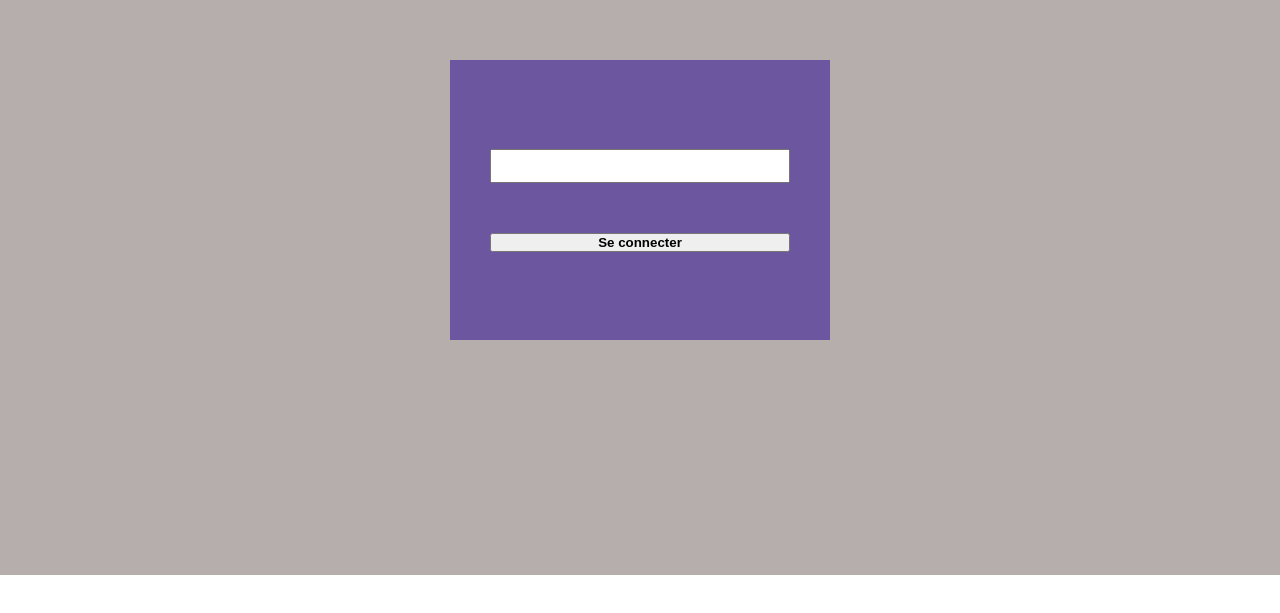
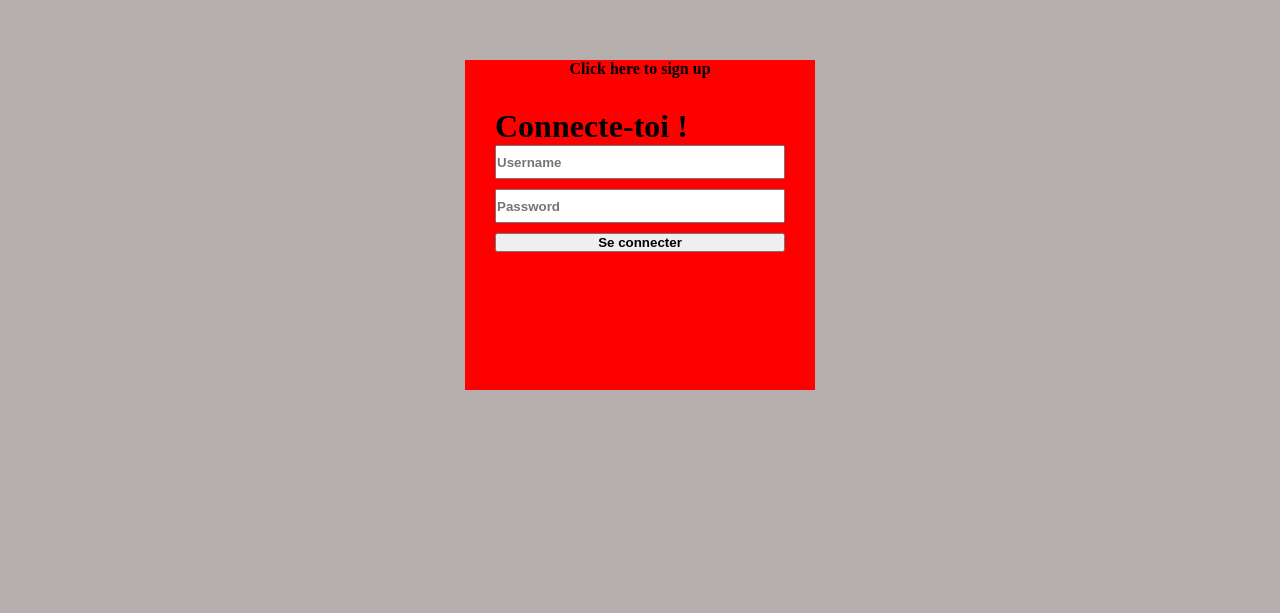
Before and after one commit to RithyaK/NextJSProject, a Next.js app: page /login in a window 1280 px wide. Shown: the part 175-788 px from the top of the page. Built offline with nearby package versions, Linux system fonts and the light colour scheme.

Commit message:
Sign in / sign up and refacto adminpage (create copy for listQuizzs)

```diff
--- a/components/pages/admin/MainAdmin.tsx
+++ b/components/pages/admin/MainAdmin.tsx
@@ -19,7 +19,9 @@ type MainAdminProps = {
 
 const MainAdmin = ({ listQuizzsData }: MainAdminProps) => {
   const { username } = useUsernameContext();
-  const [listQuizzs, setListQuizzs] = useState(listQuizzsData);
+  const [listQuizzs, setListQuizzs] = useState(
+    JSON.parse(JSON.stringify(listQuizzsData))
+  );
   const [themeChose, setThemeChose] = useState<Theme | undefined>();
 
   return (
--- a/components/pages/admin/MenuEditQuizz.tsx
+++ b/components/pages/admin/MenuEditQuizz.tsx
@@ -17,6 +17,7 @@ const MenuEditQuizz = ({
   setListQuizzs,
   themeChose,
   setThemeChose,
+  listQuizzsData,
 }: MenuEditQuizzProps) => {
   const [isMenuEditVisible, setIsMenuEditVisible] = useState(false);
   const [quizChose, setQuizChose] = useState<Chapter | undefined>();
@@ -26,6 +27,7 @@ const MenuEditQuizz = ({
     const themeChoseUpdated = listQuizzs.find(
       (theme) => theme.name === nameOfTheTheme
     );
+
     if (themeChose?.name !== themeChoseUpdated?.name) {
       setThemeChose(themeChoseUpdated);
       setQuizChose(undefined);
@@ -49,6 +51,7 @@ const MenuEditQuizz = ({
     const quizChoseUpdated = themeChose?.chapters.find(
       (chapter) => chapter.name === e.target.value
     );
+
     setQuizChose(quizChoseUpdated);
     setQuestions(quizChoseUpdated?.questions);
   }
--- /dev/null
+++ b/components/pages/login/SignInForm.tsx
@@ -0,0 +1,50 @@
+import { useUsernameContext } from "@/components/context/usernameContext";
+import { getUser } from "@/firestore/user";
+import { useRouter } from "next/router";
+import React, { useEffect, useState } from "react";
+import cookie from "js-cookie";
+const SignInForm = () => {
+  const router = useRouter();
+  const { setUsername } = useUsernameContext();
+  const [usernameTyped, setUsernameTyped] = useState("");
+  const [passwordTyped, setPasswordTyped] = useState("");
+  const [hasFailedToConnect, setHasFailedToConnect] = useState(false);
+
+  useEffect(() => {
+    setUsername(null);
+  }, []);
+
+  async function handleSubmitConnect(e: React.FormEvent<HTMLFormElement>) {
+    e.preventDefault();
+    if (await getUser(usernameTyped, passwordTyped)) {
+      setUsername(usernameTyped);
+      router.push(`menu/${usernameTyped}`);
+      cookie.set("username", usernameTyped, { expires: 1 / 24 });
+    } else {
+      setHasFailedToConnect(true);
+    }
+  }
+  return (
+    <form className="login" onSubmit={(e) => handleSubmitConnect(e)}>
+      <h1>Connecte-toi !</h1>
+      <input
+        type="text"
+        value={usernameTyped}
+        onChange={(e) => setUsernameTyped(e.target.value)}
+        placeholder="Username"
+        required
+      />
+      <input
+        type="password"
+        value={passwordTyped}
+        onChange={(e) => setPasswordTyped(e.target.value)}
+        placeholder="Password"
+        required
+      />
+      <button>Se connecter</button>
+      {hasFailedToConnect && <p>La connexion a échoué</p>}
+    </form>
+  );
+};
+
+export default SignInForm;
--- /dev/null
+++ b/components/pages/login/SignUpForm.tsx
@@ -0,0 +1,113 @@
+import { useUsernameContext } from "@/components/context/usernameContext";
+import {
+  createUser,
+  isEmailAlreadyExists,
+  isUserAlreadyExists,
+} from "@/firestore/user";
+import { useRouter } from "next/router";
+import React, { useState } from "react";
+import styled from "styled-components";
+import cookie from "js-cookie";
+const SignUpForm = () => {
+  const router = useRouter();
+  const { setUsername } = useUsernameContext();
+  const [usernameTyped, setUsernameTyped] = useState("");
+  const [passwordTyped, setPasswordTyped] = useState("");
+  const [confirmPasswordTyped, setConfirmPasswordTyped] = useState(false);
+  const [emailTyped, setEmailTyped] = useState("");
+  const [isEmailAlreadyExist, setIsEmailAlreadyExist] = useState(false);
+  const [isUsernameAlreadyExist, setIsUsernameAlreadyExist] = useState(false);
+  const [hasFailed, setHasFailed] = useState(false);
+  async function handleSubmitCreateAccount(
+    e: React.FormEvent<HTMLFormElement>
+  ) {
+    e.preventDefault();
+    if (
+      !isUsernameAlreadyExist &&
+      !isEmailAlreadyExist &&
+      confirmPasswordTyped
+    ) {
+      await createUser(usernameTyped, passwordTyped, emailTyped);
+      setUsername(usernameTyped);
+      router.push(`menu/${usernameTyped}`);
+      cookie.set("username", usernameTyped, { expires: 1 / 24 });
+    } else {
+      setHasFailed(true);
+    }
+  }
+
+  async function handleChangeEmail(e: React.ChangeEvent<HTMLInputElement>) {
+    setEmailTyped(e.target.value);
+    if (await isEmailAlreadyExists(e.target.value)) {
+      setIsEmailAlreadyExist(true);
+    } else {
+      setIsEmailAlreadyExist(false);
+    }
+  }
+  async function handleChangeUsername(e: React.ChangeEvent<HTMLInputElement>) {
+    setUsernameTyped(e.target.value);
+    if (await isUserAlreadyExists(e.target.value)) {
+      setIsUsernameAlreadyExist(true);
+    } else {
+      setIsUsernameAlreadyExist(false);
+    }
+  }
+  function handleCheckPassword(e: React.ChangeEvent<HTMLInputElement>) {
+    if (e.target.value === passwordTyped) {
+      setConfirmPasswordTyped(true);
+    } else {
+      setConfirmPasswordTyped(false);
+    }
+  }
+  return (
+    <FormStyled
+      className="login"
+      onSubmit={(e) => handleSubmitCreateAccount(e)}
+    >
+      <h1>Crée un compte !</h1>
+      <input
+        type="email"
+        value={emailTyped}
+        onChange={(e) => handleChangeEmail(e)}
+        placeholder="Email"
+        className={isEmailAlreadyExist ? "error" : ""}
+        required
+      />
+      <input
+        type="text"
+        value={usernameTyped}
+        onChange={(e) => handleChangeUsername(e)}
+        placeholder="Username"
+        className={isUsernameAlreadyExist ? "error" : ""}
+        required
+      />
+      <input
+        type="password"
+        value={passwordTyped}
+        onChange={(e) => setPasswordTyped(e.target.value)}
+        placeholder="Password"
+        required
+      />
+      <input
+        type="password"
+        onChange={(e) => handleCheckPassword(e)}
+        placeholder="Confirm password"
+        required
+        className={confirmPasswordTyped ? "" : "error"}
+      />
+      <button>Se connecter</button>
+      {hasFailed && <p>Failed !</p>}
+    </FormStyled>
+  );
+};
+
+export default SignUpForm;
+
+const FormStyled = styled.form`
+  .mailcontainer {
+    display: flex;
+  }
+  .error {
+    color: red;
+  }
+`;
--- a/firestore/user.tsx
+++ b/firestore/user.tsx
@@ -1,43 +1,21 @@
-import { average, doc, getDoc, setDoc, updateDoc } from "firebase/firestore";
+import { doc, getDoc, updateDoc } from "firebase/firestore";
 import { db } from "./firebase-config";
 
-// export const createUser = (idUser: string) => {
-//   const docRef = doc(db, "users", idUser);
-//   const data = {
-//     username: idUser,
-//     accountCreatedAt: new Date(),
-//     email: `${idUser}@hotmail.fr`,
-//     history: [],
-//     average: 0,
-//     totalCorrectAnswered: 0,
-//     totalQuestionAnswered: 0,
-
-//     // average : number ? 0 ??
-//   };
-//   setDoc(docRef, data);
-// };
-
-// export const getUser = async (idUser: string) => {
-//   const docRef = doc(db, "users", idUser);
-
-//   const docSnapshot = await getDoc(docRef);
-//   console.log("resultat", docSnapshot);
-
-//   if (docSnapshot.exists()) {
-//     const userReceived = docSnapshot.data();
-//     return userReceived;
-//   }
-// };
-
-export const createUser = async (idUser: string) => {
+export const createUser = async (
+  idUser: string,
+  passwordReceived: string,
+  emailReceived: string
+) => {
   const docRef = doc(db, "infos", "users");
   const docSnapshot = await getDoc(docRef);
   if (docSnapshot.exists()) {
     const { users } = docSnapshot.data();
+
     const user = {
       username: idUser,
+      password: passwordReceived,
       accountCreatedAt: new Date().toISOString().split("T")[0],
-      email: `${idUser}@hotmail.fr`,
+      email: emailReceived,
       history: [],
       average: 0,
       totalCorrectAnswered: 0,
@@ -51,25 +29,59 @@ export const createUser = async (idUser: string) => {
   }
 };
 
-export const getUser = async (idUser: string) => {
+export const getUser = async (
+  usernameChecked: string,
+  passwordReceived: string
+) => {
   const docRef = doc(db, "infos", "users");
 
   const docSnapshot = await getDoc(docRef);
   if (docSnapshot.exists()) {
     const { users } = docSnapshot.data();
 
-    const userFound = users.find((user) => user.username === idUser);
+    const userFound = users.find(
+      (user) =>
+        user.username === usernameChecked && user.password === passwordReceived
+    );
+
     return userFound;
   }
 };
 
-export const authenticateUser = async (idUser: string) => {
-  const existingUser = await getUser(idUser);
+export const isUserAlreadyExists = async (usernameChecked: string) => {
+  const docRef = doc(db, "infos", "users");
 
-  if (!existingUser) {
-    createUser(idUser);
+  const docSnapshot = await getDoc(docRef);
+  if (docSnapshot.exists()) {
+    const { users } = docSnapshot.data();
+    const existingUsername = users.some(
+      (user) => user.username === usernameChecked
+    );
+    return existingUsername;
   }
 };
+
+export const isEmailAlreadyExists = async (emailChecked: string) => {
+  const docRef = doc(db, "infos", "users");
+
+  const docSnapshot = await getDoc(docRef);
+  if (docSnapshot.exists()) {
+    const { users } = docSnapshot.data();
+    const existingEmail = users.some((user) => user.email === emailChecked);
+    return existingEmail;
+  }
+};
+
+// export const authenticateUser = async (
+//   idUser: string,
+//   passwordReceived: string
+// ) => {
+//   const existingUser = await getUser(idUser, passwordReceived);
+
+//   if (!existingUser) {
+//     createUser(idUser, passwordReceived);
+//   }
+// };
 
 export const getUserData = async (idUser: string) => {
   const docRef = doc(db, "users", idUser);
--- a/pages/login.tsx
+++ b/pages/login.tsx
@@ -1,39 +1,35 @@
 import React, { useEffect, useState } from "react";
 import { useRouter } from "next/router";
 import styled from "styled-components";
-import { authenticateUser } from "@/firestore/user";
+import { authenticateUser, getUser } from "@/firestore/user";
 import { useUsernameContext } from "@/components/context/usernameContext";
 import { theme } from "@/theme";
-import cookie from "js-cookie";
+import { syncQuizz } from "@/firestore/Data";
+import SignInForm from "@/components/pages/login/SignInForm";
+import SignUpForm from "@/components/pages/login/SignUpForm";
 const Login = () => {
   //
-  const { username, setUsername } = useUsernameContext();
-  const router = useRouter();
-  const [inputValue, setInputValue] = useState("");
+  const [isSigningUp, setIsSigningUp] = useState(false);
+
   //
-  async function handleSubmit(e: React.FormEvent<HTMLFormElement>) {
-    e.preventDefault();
-    authenticateUser(inputValue);
-    setUsername(inputValue);
-    router.push(`menu/${inputValue}`);
-    // document.cookie = `username=${inputValue}`;
-    cookie.set("username", inputValue, { expires: 1 / 24 });
-  }
 
-  useEffect(() => {
-    setUsername(null);
-  }, []);
   //
   return (
     <LoginPageStyled>
-      <form className="login" onSubmit={(e) => handleSubmit(e)}>
-        <input
-          type="text"
-          value={inputValue}
-          onChange={(e) => setInputValue(e.target.value)}
-        />
-        <button>Se connecter</button>
-      </form>
+      <div className="container-connexion">
+        <div className="container-top">
+          {isSigningUp ? (
+            <span onClick={() => setIsSigningUp(false)}>
+              Click here to sign in
+            </span>
+          ) : (
+            <span onClick={() => setIsSigningUp(true)}>
+              Click here to sign up
+            </span>
+          )}
+        </div>
+        {isSigningUp ? <SignUpForm /> : <SignInForm />}
+      </div>
     </LoginPageStyled>
   );
 };
@@ -41,23 +37,28 @@ const Login = () => {
 export default Login;
 const LoginPageStyled = styled.div`
   background-color: ${theme.colors.grey};
-  height: calc(100vh - 50px);
-  width: auto;
+  height: 100vh;
   display: flex;
   justify-content: center;
   align-items: center;
-
+  .container-connexion {
+    height: 330px;
+    width: 350px;
+    background-color: red;
+  }
+  .container-top {
+    text-align: center;
+  }
+  .container-top:hover {
+    cursor: pointer;
+  }
   .login {
-    width: 300px;
-    background-color: rgb(107, 86, 159);
-    height: 200px;
     display: flex;
     flex-direction: column;
-    padding: 2.5rem;
-    justify-content: center;
+    padding: 30px;
   }
-  .login > input {
-    margin-bottom: 50px;
+  input {
+    margin-bottom: 10px;
     height: 30px;
   }
 `;
```
Also changed, not shown: components/pages/myaccount/MenuAccountInfo.tsx (+4 -3 lines).
